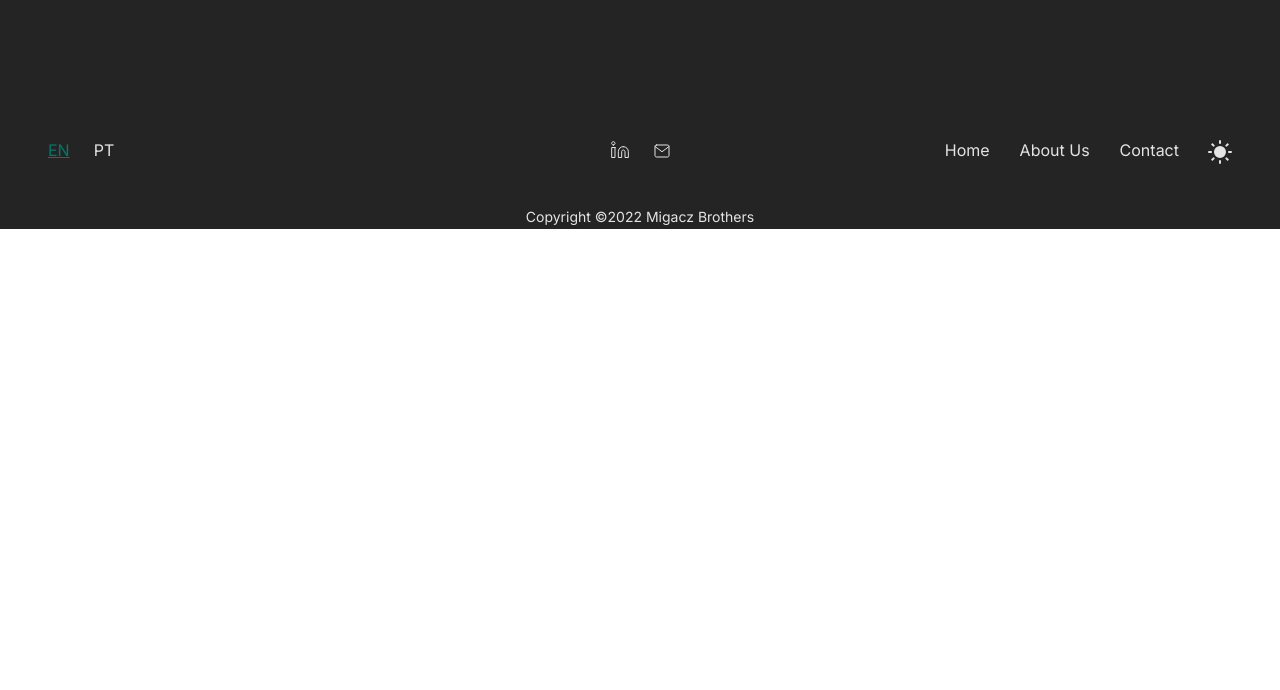
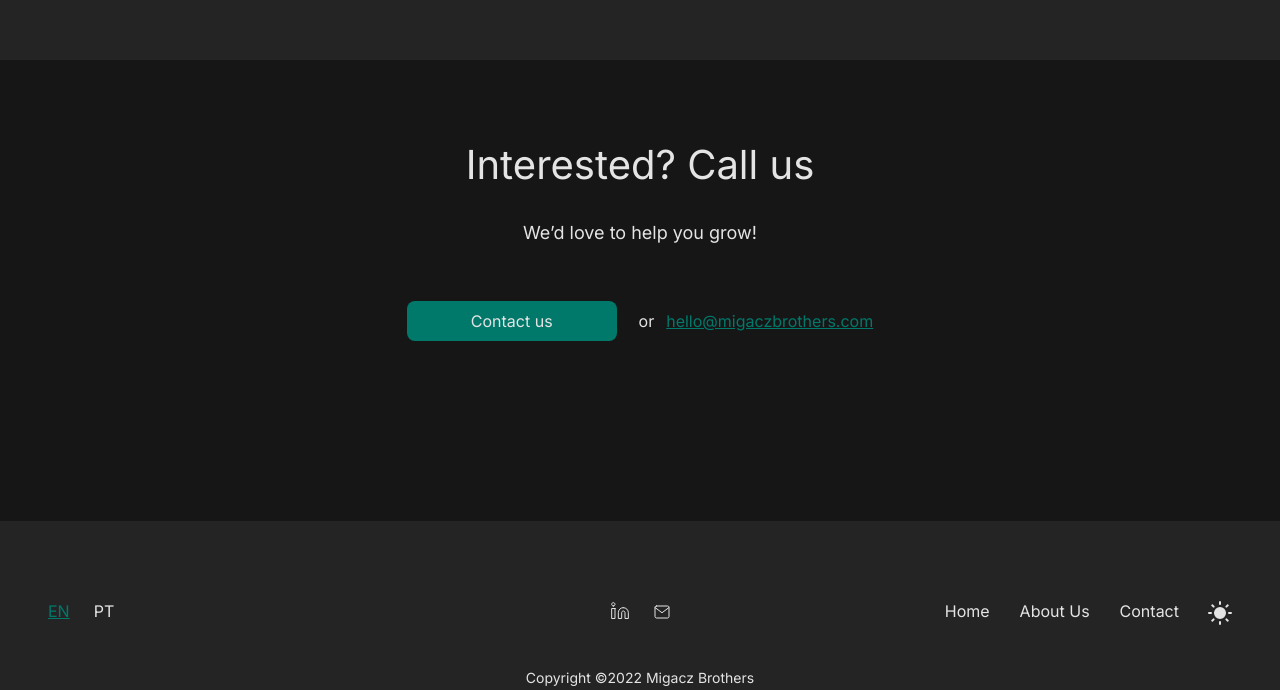
Before and after one commit to Migacz-Brothers/migacz-brothers, a Next.js app: page / in a window 1280 px wide. Shown: the part 1675-2365 px from the top of the page. Before the commit the page ends 1904 px from the top, so only its background shows below. Built offline with nearby package versions, Linux system fonts and the light colour scheme.

Commit message:
add Call to action section

```diff
--- /dev/null
+++ b/components/Home/CallToAction.tsx
@@ -0,0 +1,95 @@
+import Link from 'next/link';
+import styled from 'styled-components';
+import {
+  GenericSectionWrapper,
+  GenericSection,
+} from '../shared/sharedComponents';
+
+const CallToAction = (): JSX.Element => {
+  return (
+    <CallToActionSectionWrapper>
+      <CallToActionSection>
+        <Title>
+          Interested? <span>Call us</span>
+        </Title>
+        <Paragraph>We’d love to help you grow!</Paragraph>
+
+        <LinksContainet>
+          <ContactButton href='/contact'>Contact us</ContactButton>
+          or
+          <EmailLink href='mailto:hello@migaczbrothers.com'>
+            hello@migaczbrothers.com
+          </EmailLink>
+        </LinksContainet>
+      </CallToActionSection>
+    </CallToActionSectionWrapper>
+  );
+};
+
+const CallToActionSectionWrapper = styled(GenericSectionWrapper)`
+  background-color: var(--background-primary);
+  color: var(--text-primary);
+
+  display: flex;
+  flex-direction: column;
+  align-items: center;
+`;
+
+const CallToActionSection = styled(GenericSection)`
+  margin: 80px 0 180px 0;
+`;
+
+const Title = styled.h2`
+  font-size: 40px;
+  text-align: center;
+
+  margin-bottom: 33px;
+
+  span {
+    white-space: nowrap;
+  }
+`;
+
+const Paragraph = styled.p`
+  font-size: 18px;
+  text-align: center;
+
+  margin-bottom: 58px;
+`;
+
+// Links
+
+const LinksContainet = styled.div`
+  display: flex;
+  align-items: center;
+
+  @media (max-width: 500px) {
+    flex-direction: column;
+    gap: 16px;
+  }
+`;
+
+const ContactButton = styled(Link)`
+  background-color: var(--primary);
+
+  padding: 10px 64px;
+  margin-right: 22px;
+  border-radius: var(--rounded);
+
+  @media (max-width: 500px) {
+    margin-right: 0;
+  }
+`;
+
+const EmailLink = styled(Link)`
+  color: var(--primary);
+  text-decoration: underline;
+  margin-left: 12px;
+  border-radius: var(--rounded);
+
+  @media (max-width: 500px) {
+    margin-left: 0;
+  }
+`;
+
+export default CallToAction;
--- a/components/Home/index.tsx
+++ b/components/Home/index.tsx
@@ -1,3 +1,4 @@
 export { default as FirstSection } from './FirstSection';
 export { default as AboutUs } from './AboutUs';
 export { default as WeAreAnAgency } from './WeAreAnAgency';
+export { default as CallToAction } from './CallToAction';
--- a/pages/index.tsx
+++ b/pages/index.tsx
@@ -1,5 +1,10 @@
 import Head from 'next/head';
-import { FirstSection, AboutUs, WeAreAnAgency } from '../components/Home';
+import {
+  FirstSection,
+  AboutUs,
+  WeAreAnAgency,
+  CallToAction,
+} from '../components/Home';
 
 export default function Home() {
   return (
@@ -16,6 +21,7 @@ export default function Home() {
         <FirstSection />
         <AboutUs />
         <WeAreAnAgency />
+        <CallToAction />
       </main>
     </>
   );
```
